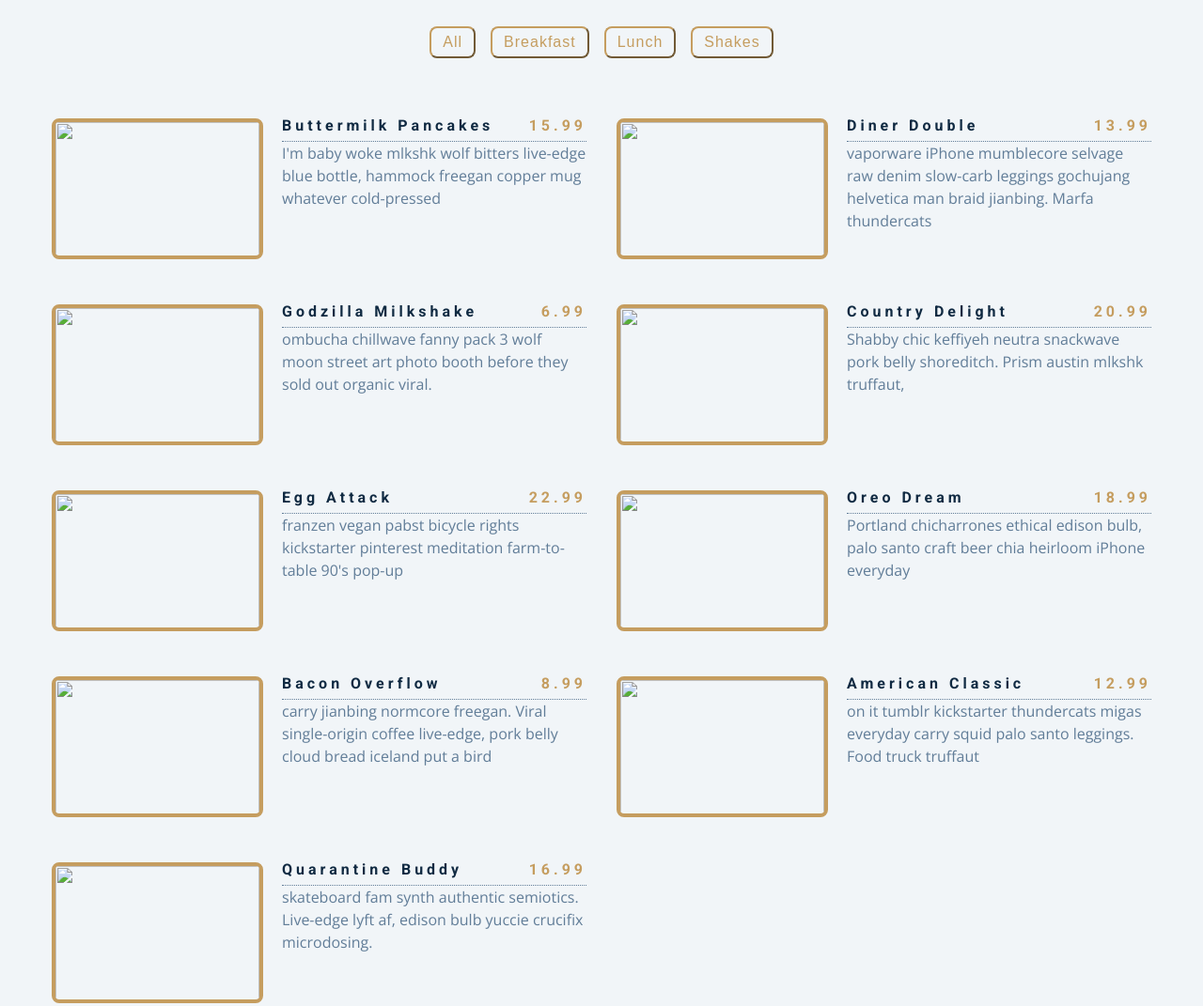
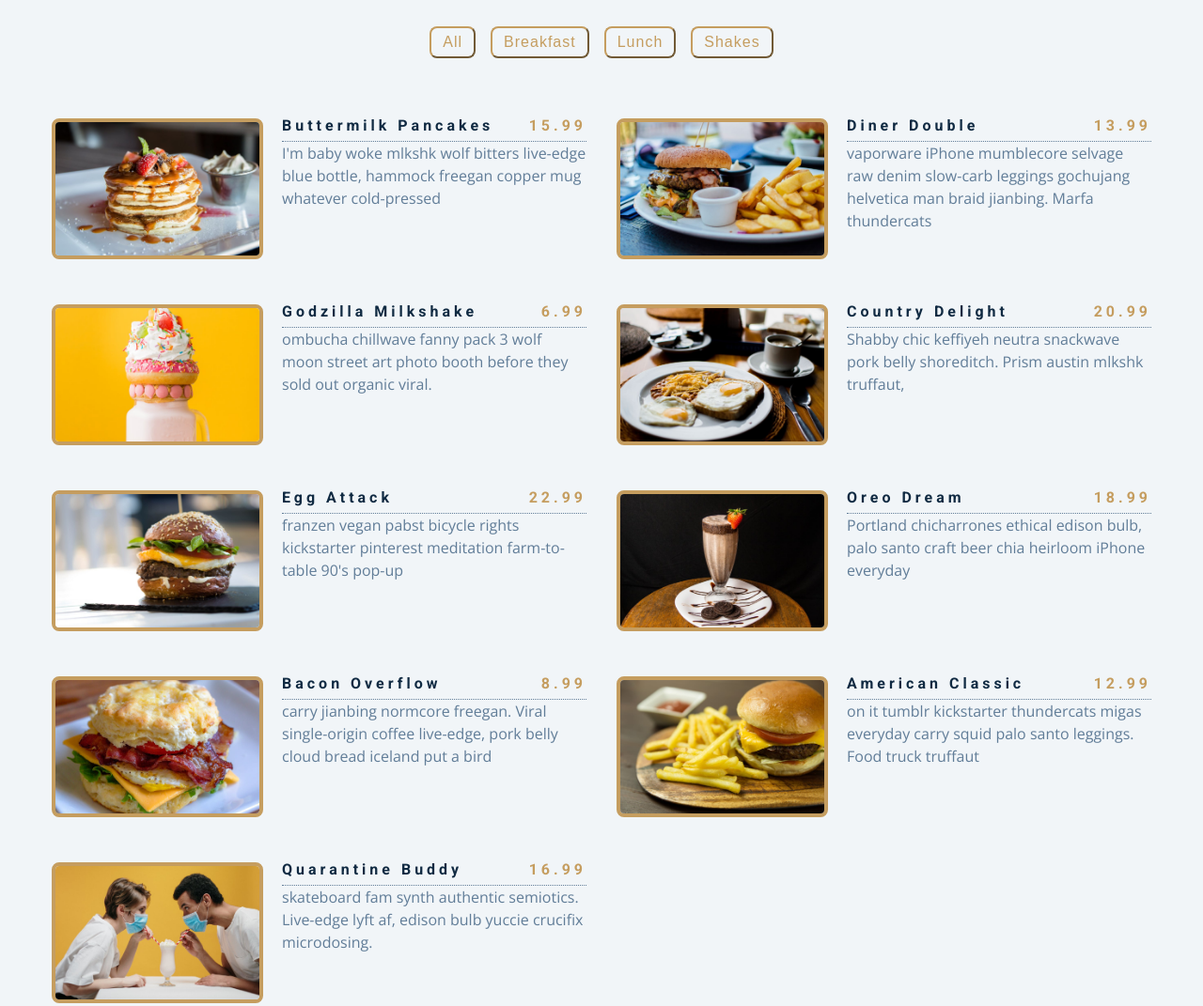
Before and after one commit to mmartinez0825/Food-Menu, a plain HTML site: page index.html in a window 1280 px wide. Shown: the part 140-1211 px from the top of the page at 94% size. Drawn offline with nearby package versions, Linux system fonts and the light colour scheme.

Commit message:
fixed image not displaying by editing file path.

```diff
--- a/app.js
+++ b/app.js
@@ -4,7 +4,7 @@ const menu = [
     title: "buttermilk pancakes",
     category: "breakfast",
     price: 15.99,
-    img: "./images/item-1.jpeg",
+    img: "item-1.jpeg",
     desc: `I'm baby woke mlkshk wolf bitters live-edge blue bottle, hammock freegan copper mug whatever cold-pressed `,
   },
   {
@@ -12,7 +12,7 @@ const menu = [
     title: "diner double",
     category: "lunch",
     price: 13.99,
-    img: "./images/item-2.jpeg",
+    img: "item-2.jpeg",
     desc: `vaporware iPhone mumblecore selvage raw denim slow-carb leggings gochujang helvetica man braid jianbing. Marfa thundercats `,
   },
   {
@@ -20,7 +20,7 @@ const menu = [
     title: "godzilla milkshake",
     category: "shakes",
     price: 6.99,
-    img: "./images/item-3.jpeg",
+    img: "item-3.jpeg",
     desc: `ombucha chillwave fanny pack 3 wolf moon street art photo booth before they sold out organic viral.`,
   },
   {
@@ -28,7 +28,7 @@ const menu = [
     title: "country delight",
     category: "breakfast",
     price: 20.99,
-    img: "./images/item-4.jpeg",
+    img: "item-4.jpeg",
     desc: `Shabby chic keffiyeh neutra snackwave pork belly shoreditch. Prism austin mlkshk truffaut, `,
   },
   {
@@ -36,7 +36,7 @@ const menu = [
     title: "egg attack",
     category: "lunch",
     price: 22.99,
-    img: "./images/item-5.jpeg",
+    img: "item-5.jpeg",
     desc: `franzen vegan pabst bicycle rights kickstarter pinterest meditation farm-to-table 90's pop-up `,
   },
   {
@@ -44,7 +44,7 @@ const menu = [
     title: "oreo dream",
     category: "shakes",
     price: 18.99,
-    img: "./images/item-6.jpeg",
+    img: "item-6.jpeg",
     desc: `Portland chicharrones ethical edison bulb, palo santo craft beer chia heirloom iPhone everyday`,
   },
   {
@@ -52,7 +52,7 @@ const menu = [
     title: "bacon overflow",
     category: "breakfast",
     price: 8.99,
-    img: "./images/item-7.jpeg",
+    img: "item-7.jpeg",
     desc: `carry jianbing normcore freegan. Viral single-origin coffee live-edge, pork belly cloud bread iceland put a bird `,
   },
   {
@@ -60,7 +60,7 @@ const menu = [
     title: "american classic",
     category: "lunch",
     price: 12.99,
-    img: "./images/item-8.jpeg",
+    img: "item-8.jpeg",
     desc: `on it tumblr kickstarter thundercats migas everyday carry squid palo santo leggings. Food truck truffaut  `,
   },
   {
@@ -68,7 +68,7 @@ const menu = [
     title: "quarantine buddy",
     category: "shakes",
     price: 16.99,
-    img: "./images/item-9.jpeg",
+    img: "item-9.jpeg",
     desc: `skateboard fam synth authentic semiotics. Live-edge lyft af, edison bulb yuccie crucifix microdosing.`,
   },
 ];
--- a/index.html
+++ b/index.html
@@ -17,32 +17,12 @@
       <!-- title -->
       <div class="title">
         <h2>Our Menu</h2>
-        <div class="underline">
-        </div>
+        <div class="underline"></div>
       </div>
       <!-- filter buttons -->
-      <div class="btn-container">
-        <!-- <button class="filter-btn" type="button" data-id="all">All</button>
-        <button class="filter-btn" type="button" data-id="breakfast">Breakfast</button>
-        <button class="filter-btn" type="button" data-id="lunch">Lunch</button>
-        <button class="filter-btn" type="button" data-id="shakes">Shakes</button> -->
-      </div>
+      <div class="btn-container"></div>
       <!-- menu items -->
-      <div class="section-center">
-      <!-- single item -->
-      <!-- <article class="menu-item">
-        <img src="menu-item.jpeg" class="photo">
-        <div class="item-info">
-          <header>
-          <h4>Buttermilk Pancakes</h4>
-          <h4 class="price">$15</h4>
-        </header>
-        <p class="item=text">
-          Tasty pancakes!
-        </p>
-        </div>
-      </article> -->
-      </div>
+      <div class="section-center"></div>
     </section>
     <!-- javascript -->
     <script src="app.js"></script>
```
Also changed, not shown: 1-basic.js (+9 -9 lines).
